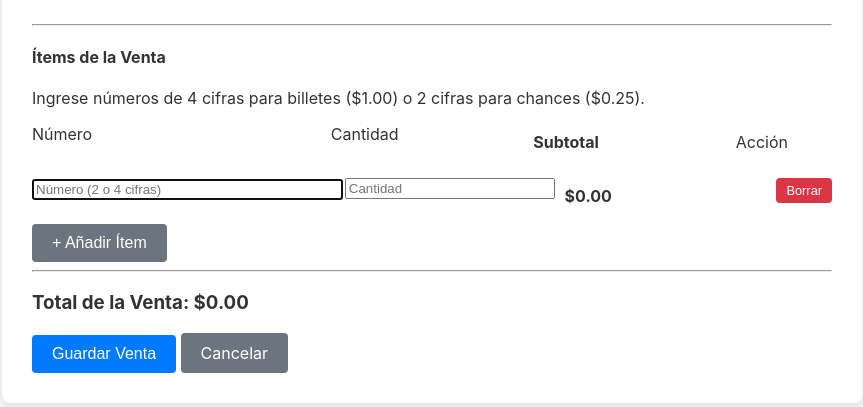
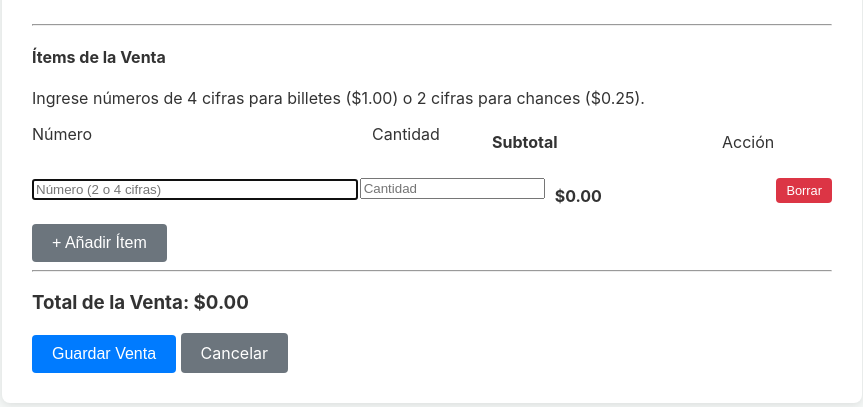
Before and after one commit to jelixandroid8-byte/loto-app, a Flask app: template templates/new_sale_form.html in a window 1280 px wide. Shown: the part 371-778 px from the top of the page, without its empty margins (208-1071 px from the left). Run offline with Flask 3, Linux system fonts and the light colour scheme; the template is opened without the code that fills it, so the values that code supplies are empty; some libraries are stand-ins or nearby versions.

Commit message:
style(sale): Reduce width of quantity input

```diff
--- a/templates/new_sale_form.html
+++ b/templates/new_sale_form.html
@@ -265,7 +265,7 @@ document.addEventListener('DOMContentLoaded', function () {
         font-size: 0.875em;
         height: 1em; /* Reserve space to prevent layout shift */
     }
-    .item-quantity { flex: 2; }
+    .item-quantity { flex: 1; }
     .item-subtotal { flex: 2; font-weight: bold; padding-top: 8px; } /* Add padding to align with inputs */
     .item-action { flex: 1; padding-top: 8px; }
     .btn-sm { padding: 5px 10px; font-size: 0.8rem; }
```
